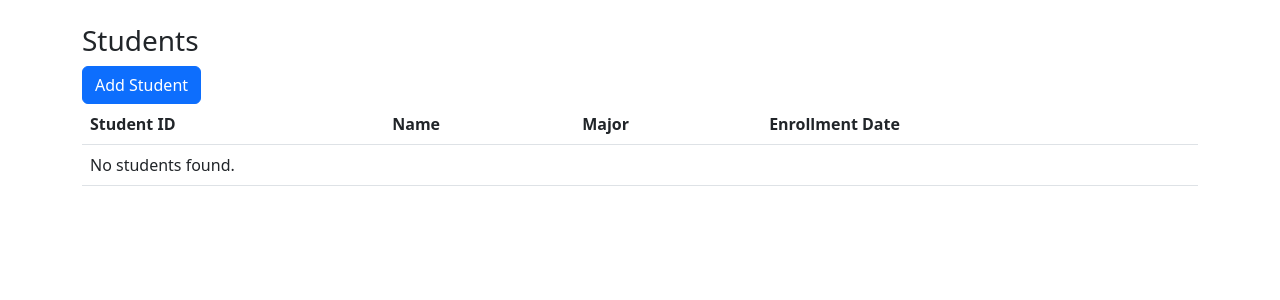
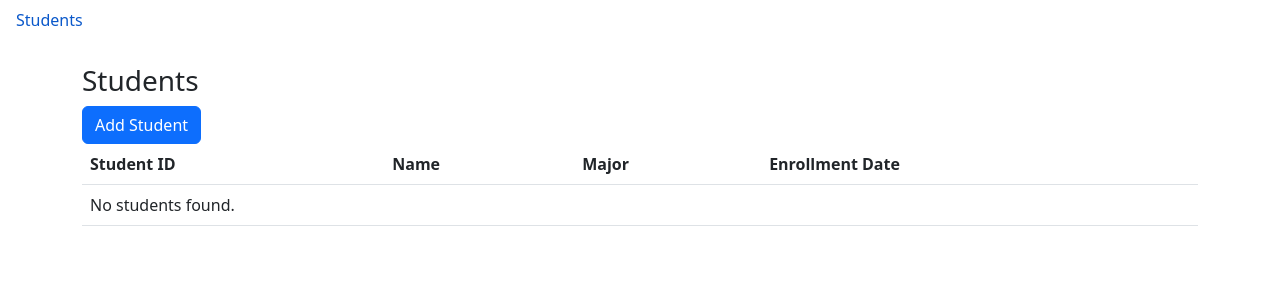
Before and after one commit to atlogan/djangoassignment02, a Django app: page / in a window 1280 px wide. Shown: the top 300 px of the page. Run offline with Django 5.2, Linux system fonts and the light colour scheme; data that the repository does not hold is empty.

Commit message:
added navbar

```diff
--- a/myapp/templates/myapp/base_template.html
+++ b/myapp/templates/myapp/base_template.html
@@ -7,6 +7,11 @@
     <link href="https://cdn.jsdelivr.net/npm/bootstrap@5.3.0/dist/css/bootstrap.min.css" rel="stylesheet">
 </head>
 <body>
+    <ul class="nav">
+        <li class="nav-item">
+          <a class="nav-link" aria-current="page" href="{% url 'student_list' %}">Students</a>
+        </li>
+      </ul>
     <div class="container mt-4">
         {% block content %}
         {% endblock content %}
```
